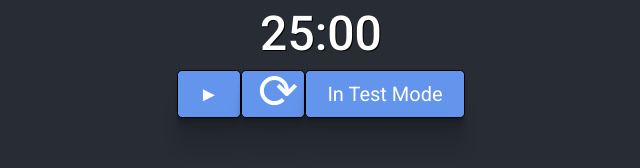
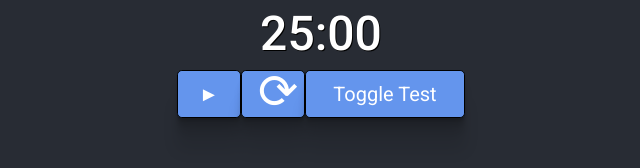
Before and after one commit to codeTrackLift/pomodoro, a React (Create React App) app: page / in a window 1280 px wide. Shown: the part 605-773 px from the top of the page, without its empty margins (319-959 px from the left). Built offline with nearby package versions, Linux system fonts and the light colour scheme; grey boxes are pictures that could not be loaded.

Commit message:
test mode false

```diff
--- a/src/Components/App.js
+++ b/src/Components/App.js
@@ -17,7 +17,7 @@ function App() {
     const [timerOn, setTimerOn] = React.useState(false);
     const [onBreak, setOnBreak] = React.useState(false);
     const [breakAudio, setBreakAudio] = React.useState(new Audio(mySound));
-    const [testMode, setTestMode] = React.useState(true);
+    const [testMode, setTestMode] = React.useState(false);
 
     const playBreakSound = () => {
         breakAudio.currentTime = 0;
```
